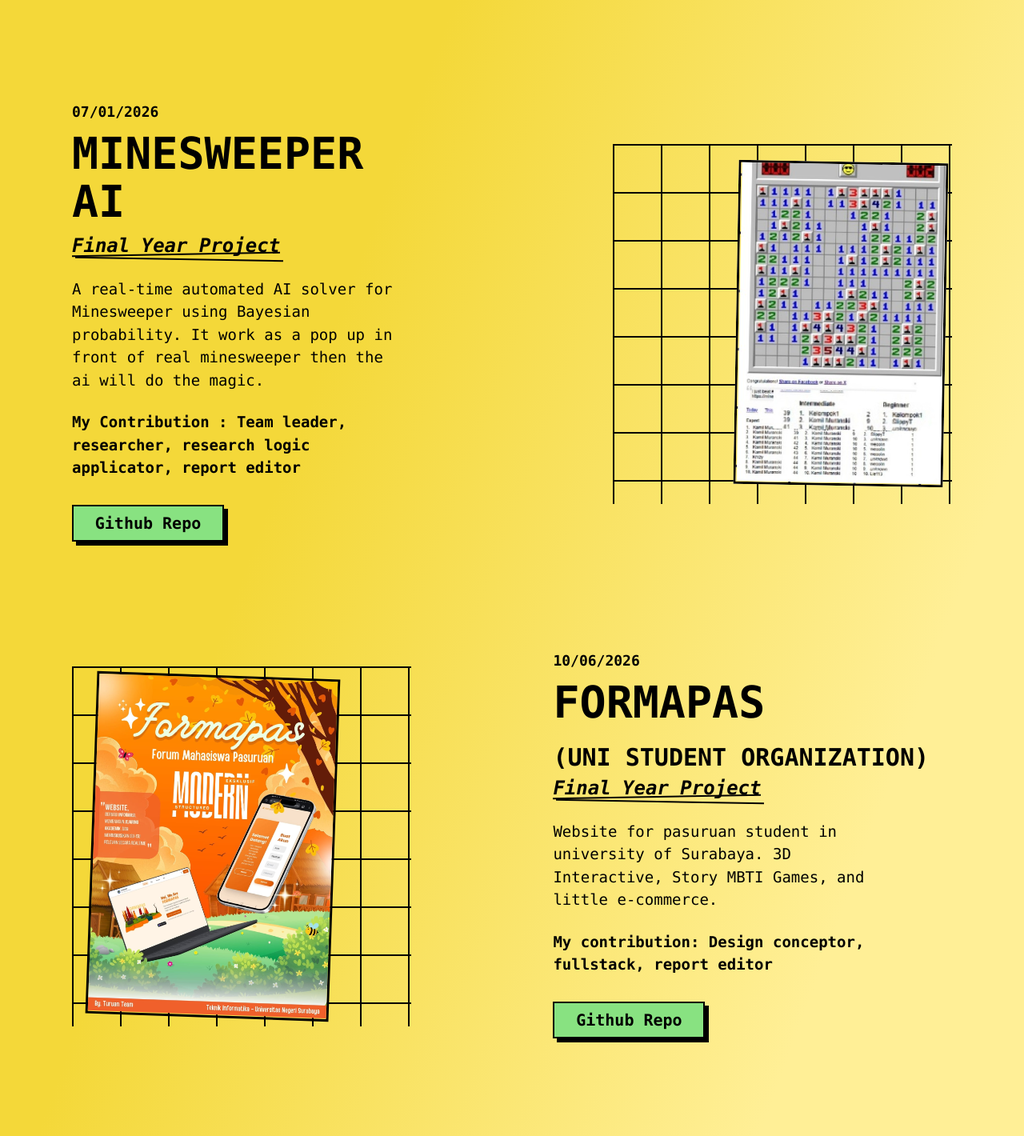
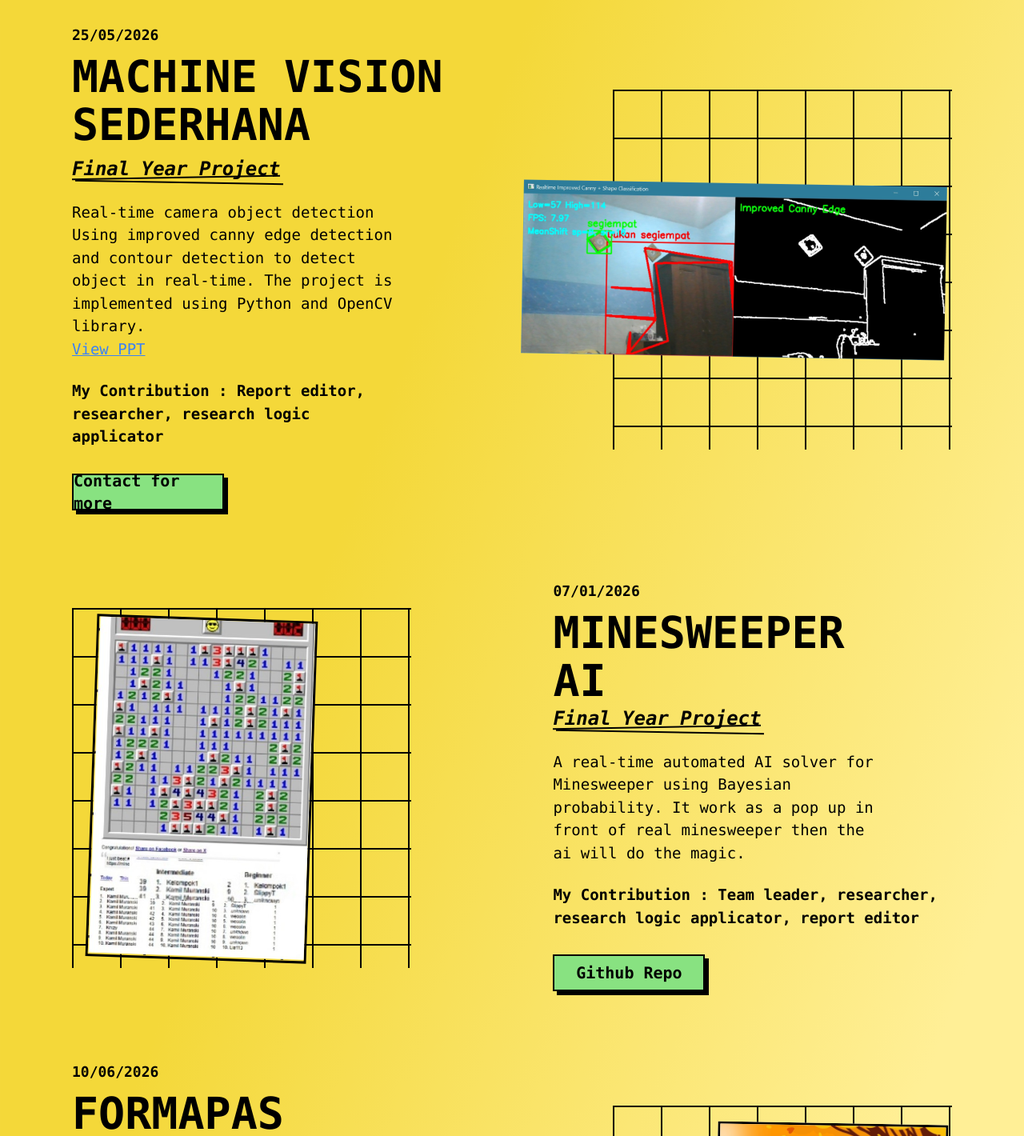
Before and after one commit to Firzakrn/Porto, a plain HTML site: page project.html in a window 1280 px wide. Shown: the part 1380-2800 px from the top of the page at 80% size. Drawn offline with nearby package versions, Linux system fonts and the light colour scheme; a web font is replaced by a local one.

Commit message:
add contact link and images for Machine Vision project; update project details and formatting

```diff
--- a/project.html
+++ b/project.html
@@ -35,7 +35,7 @@
         <div
           class="relative w-[1100px] mx-auto pt-[320px] pb-32 animate-paper-wipe"
         >
-          <div class="flex items-center justify-between mb-32 gap-10">
+          <div class="flex items-center justify-between mb-20 gap-10">
             <div class="w-1/2 pr-8">
               <p class="font-bold text-lg mb-2">27/06/2026</p>
               <h2 class="text-[55px] font-black leading-[1.1] mb-2 uppercase">
@@ -90,7 +90,7 @@
           </div>
 
           <div
-            class="flex items-center justify-between mb-32 flex-row-reverse gap-10"
+            class="flex items-center justify-between mb-20 flex-row-reverse gap-10"
           >
             <div class="w-1/2 pl-8">
               <p class="font-bold text-lg mb-2">10/06/2026</p>
@@ -116,8 +116,13 @@
                 gateway.
               </p>
               <p class="text-[19px] font-bold leading-[1.5] mb-8">
-                Contributor :<br />1. Firzakarin = leader & fullstack<br />2.
-                Aurora Kartika = backend & Api
+                Contributor :<br />1. Me = leader & fullstack<br />2.
+                <a
+                  href="https://github.com/yuriaja"
+                  class="text-blue-500 hover:underline"
+                  target="_blank"
+                  >Aurora Kartika</a
+                > = backend & Api
               </p>
               <div
                 class="shadow-box group cursor-pointer"
@@ -152,11 +157,84 @@
             </div>
           </div>
 
-          <div class="flex items-center justify-between mb-32 gap-10">
+          <div class="flex items-center justify-between mb-20 gap-10">
             <div class="w-1/2 pr-8">
+              <p class="font-bold text-lg mb-2">25/05/2026</p>
+              <h2 class="text-[55px] font-black leading-[1.1] mb-2 uppercase">
+                MACHINE VISION<br />SEDERHANA
+              </h2>
+              <div class="inline-block relative mb-6">
+                <h3 class="text-2xl font-bold italic relative z-10">
+                  Final Year Project
+                </h3>
+                <span
+                  class="absolute left-0 bottom-1 w-full border-b-[2.8px] border-black transform -rotate-1"
+                ></span>
+                <span
+                  class="absolute left-1 bottom-[-2px] w-full border-b-[2.8px] border-black transform rotate-1"
+                ></span>
+              </div>
+              <p
+                class="text-[19px] font-medium leading-[1.5] mb-6 max-w-[420px]"
+              >
+                Real-time camera object detection Using improved canny edge detection and contour detection to detect object in real-time. The project is implemented using Python and OpenCV library.
+                <br/> <a href="https://canva.link/r6cfm9a8yzyk975" class="text-blue-500 underline" target="_blank">View PPT</a>
+              </p>
+              <p class="text-[19px] font-bold leading-[1.5] mb-8 max-w-[420px]">
+                My Contribution : Report editor, researcher, research logic applicator
+              </p>
+              <div
+                class="shadow-box group cursor-pointer"
+                style="width: 190px; height: 46px"
+              >
+                <div
+                  class="shadow-bg"
+                  style="left: 5px; top: 5px; width: 100%; height: 100%"
+                ></div>
+                <div
+                  class="shadow-content bg-[#88E281] border-[2px] border-black"
+                >
+                  <a
+                    href="contact.html"
+                    onclick="
+                      localStorage.setItem(
+                        'contact-form-data',
+                        JSON.stringify({
+                          name: '',
+                          email: '',
+                          topic: 'Comment',
+                          message: 'I want to know more about your Machine Vision project.',
+                        }),
+                      )
+                    "
+                    class="font-bold text-xl w-full h-full flex items-center justify-center text-black no-underline"
+                    >Contact for more</a
+                  >
+                </div>
+              </div>
+            </div>
+            <div class="w-1/2 relative h-[450px] flex justify-end items-center">
+              <div
+                class="absolute w-[80%] h-[100%] bg-grid-pattern z-0 right- top-0"
+              ></div>
+              <img
+                src="images/pcd.jpeg"
+                class="relative z-10 h-[90%] object-contain transform rotate-1 hover:rotate-0 transition-transform duration-300 mr-2"
+                alt="Machine Vision"
+              />
+            </div>
+          </div>
+
+          <div
+            class="flex items-center justify-between mb-20 flex-row-reverse gap-10"
+          >
+            <div class="w-1/2 pl-8">
               <p class="font-bold text-lg mb-2">07/01/2026</p>
-              <h2 class="text-[55px] font-black leading-[1.1] mb-2 uppercase">
-                MINESWEEPER<br />AI
+              <h2 class="text-[55px] font-black leading-[1.1] uppercase">
+               MINESWEEPER<br />AI<span
+                  class="text-[30px] font-black leading-[1.0] uppercase"
+                  ></span
+                >
               </h2>
               <div class="inline-block relative mb-6">
                 <h3 class="text-2xl font-bold italic relative z-10">
@@ -176,7 +254,7 @@
                 probability. It work as a pop up in front of real minesweeper
                 then the ai will do the magic.
               </p>
-              <p class="text-[19px] font-bold leading-[1.5] mb-8 max-w-[420px]">
+              <p class="text-[19px] font-bold leading-[1.5] mb-8">
                 My Contribution : Team leader, researcher, research logic
                 applicator, report editor
               </p>
@@ -199,28 +277,26 @@
                 </div>
               </div>
             </div>
-            <div class="w-1/2 relative h-[450px] flex justify-end items-center">
+
+            <div
+              class="w-1/2 relative h-[450px] flex justify-start items-center"
+            >
               <div
-                class="absolute w-[80%] h-[100%] bg-grid-pattern z-0 right- top-0"
+                class="absolute w-[80%] h-[100%] bg-grid-pattern z-0 left-0 top-0"
               ></div>
               <img
                 src="images/ai.jpg"
-                class="relative z-10 h-[90%] object-contain border-[3px] border-black bg-white transform rotate-1 hover:rotate-0 transition-transform duration-300 mr-2"
+                class="relative z-10 h-[95%] object-contain border-[3px] border-black transform rotate-2 hover:rotate-0 transition-transform duration-300 ml-6"
                 alt="Minesweeper AI"
               />
             </div>
           </div>
 
-          <div
-            class="flex items-center justify-between flex-row-reverse gap-10"
-          >
-            <div class="w-1/2 pl-8">
+          <div class="flex items-center justify-between gap-10">
+            <div class="w-1/2 pr-8">
               <p class="font-bold text-lg mb-2">10/06/2026</p>
-              <h2 class="text-[55px] font-black leading-[1.1] uppercase">
-                FORMAPAS<br /><span
-                  class="text-[30px] font-black leading-[1.0] uppercase"
-                  >(UNI STUDENT ORGANIZATION)</span
-                >
+              <h2 class="text-[55px] font-black leading-[1.1] mb-2 uppercase">
+                 FORMAPAS<br />(UNI STUDENT ORGANIZATION)
               </h2>
               <div class="inline-block relative mb-6">
                 <h3 class="text-2xl font-bold italic relative z-10">
@@ -239,8 +315,8 @@
                 Website for pasuruan student in university of Surabaya. 3D
                 Interactive, Story MBTI Games, and little e-commerce.
               </p>
-              <p class="text-[19px] font-bold leading-[1.5] mb-8">
-                My contribution: Design conceptor, fullstack, report editor
+              <p class="text-[19px] font-bold leading-[1.5] mb-8 max-w-[420px]">
+                  My contribution: Design conceptor, fullstack, report editor
               </p>
               <div
                 class="shadow-box group cursor-pointer"
@@ -261,19 +337,18 @@
                 </div>
               </div>
             </div>
-            <div
-              class="w-1/2 relative h-[450px] flex justify-start items-center"
-            >
+            <div class="w-1/2 relative h-[450px] flex justify-end items-center">
               <div
-                class="absolute w-[80%] h-[100%] bg-grid-pattern z-0 left-0 top-0"
+                class="absolute w-[80%] h-[100%] bg-grid-pattern z-0 right- top-0"
               ></div>
               <img
                 src="images/formapas.jpeg"
-                class="relative z-10 h-[95%] object-contain border-[3px] border-black transform rotate-2 hover:rotate-0 transition-transform duration-300 ml-6"
-                alt="Formapas"
+                class="relative z-10 h-[90%] object-contain border-[3px] border-black bg-white transform rotate-1 hover:rotate-0 transition-transform duration-300 mr-2"
+                alt="FORMAPAS Website"
               />
             </div>
           </div>
+
         </div>
       </div>
     </div>
```
Also changed, not shown: contact.html (+0 -1 lines), porto.html (+46 -0 lines), images/pcd.jpeg (added), images/pcd2.jpeg (added).
